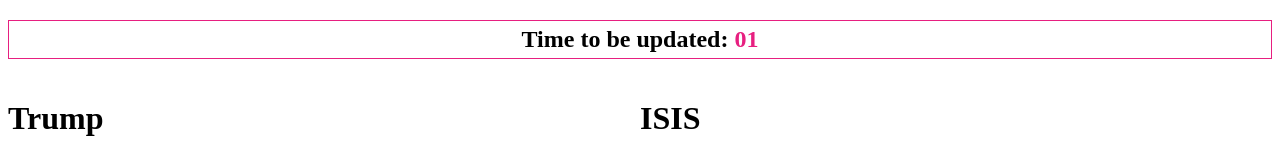
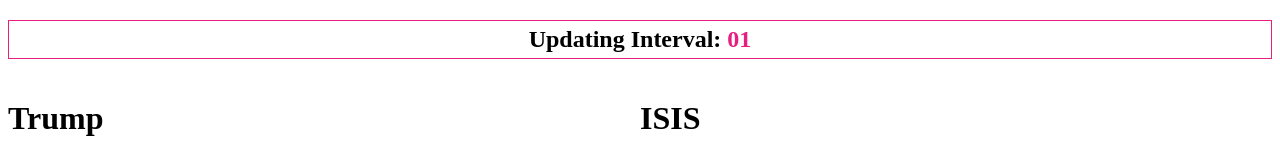
Before and after one commit to swat13/TwitterScraper, a plain HTML site: page Host/index.html in a window 1280 px wide. Shown: the top 160 px of the page. Drawn offline with nearby package versions, Linux system fonts and the light colour scheme; no server answers.

Commit message:
Change text

```diff
--- a/Host/index.html
+++ b/Host/index.html
@@ -9,7 +9,7 @@
     <link rel="stylesheet" href="./styles.css">
 </head>
 <body>
-    <h2>Time to be updated: <span id="timer">06</span></h2>
+    <h2>Updating Interval: <span id="timer">06</span></h2>
     <div class="container">
         <div class="column">
             <h1>Trump</h1>
```
